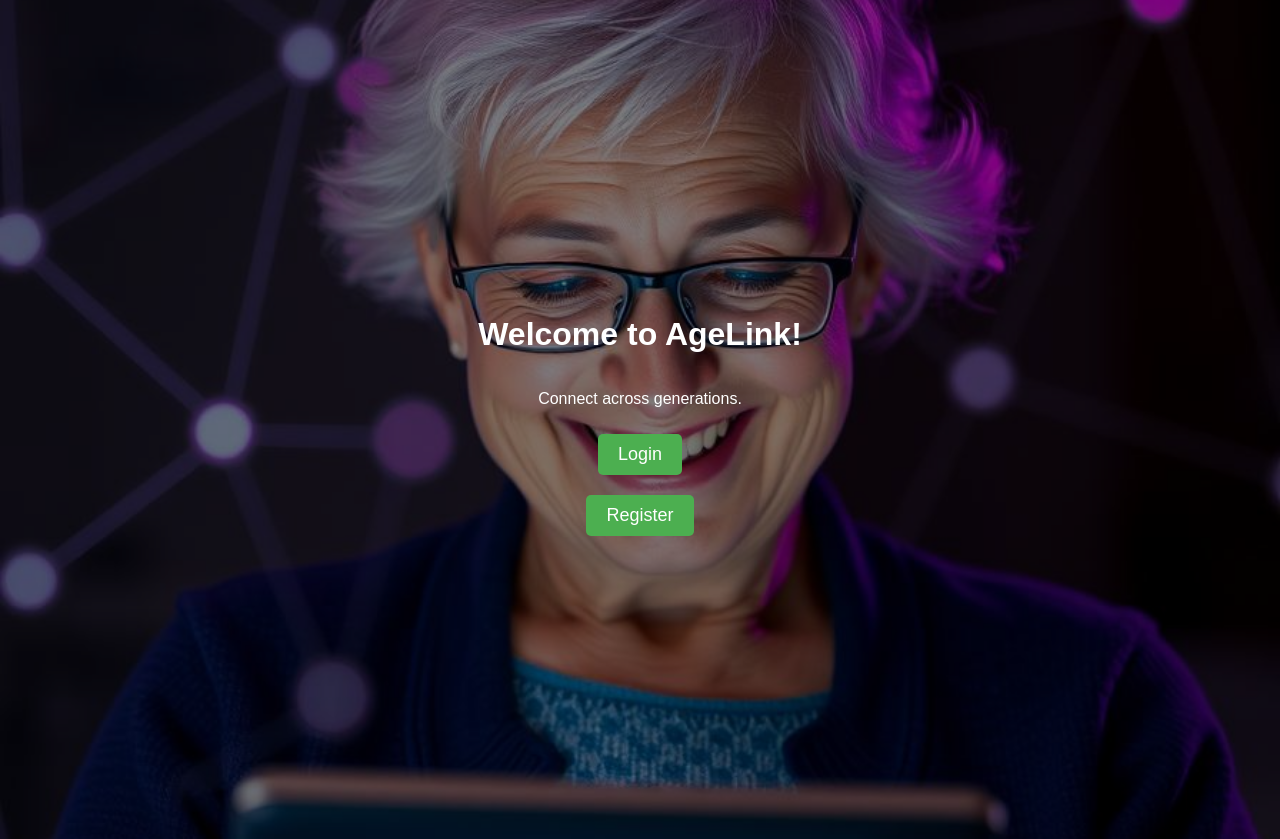
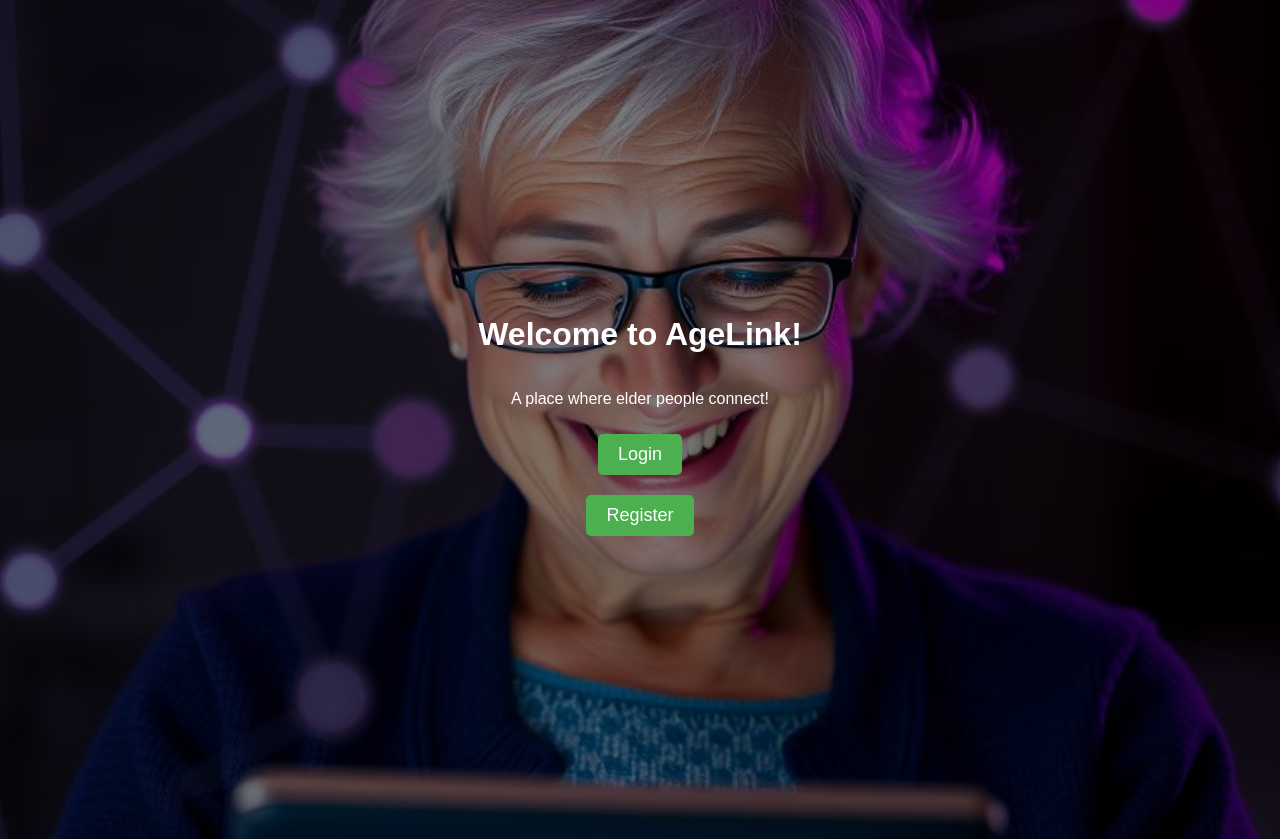
Before and after one commit to ksu-is/AgeLink, a Flask app: page / in a window 1280 px wide. Shown: the top 839 px of the page. Run offline with Flask 3, Linux system fonts and the light colour scheme.

Commit message:
Updated home.html
Modified the description on the Homepage

```diff
--- a/templates/home.html
+++ b/templates/home.html
@@ -47,7 +47,7 @@
 <body>
     <div class="center-container">
         <h1>Welcome to AgeLink!</h1>
-        <p>Connect across generations.</p>
+        <p>A place where elder people connect!</p>
 
         <form method="GET" action="{{ url_for('login') }}" style="display: inline;">
             <button type="submit">Login</button>
```
